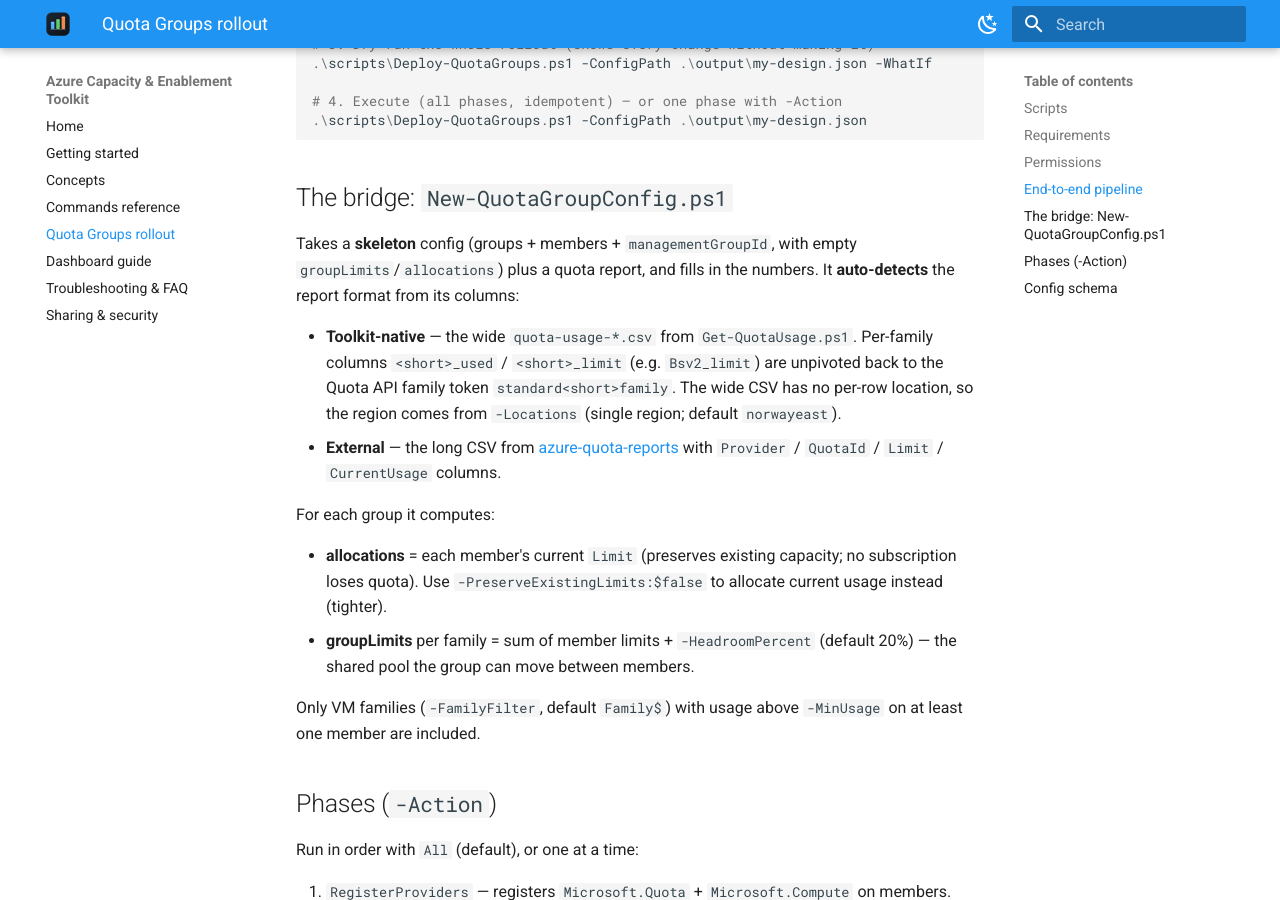
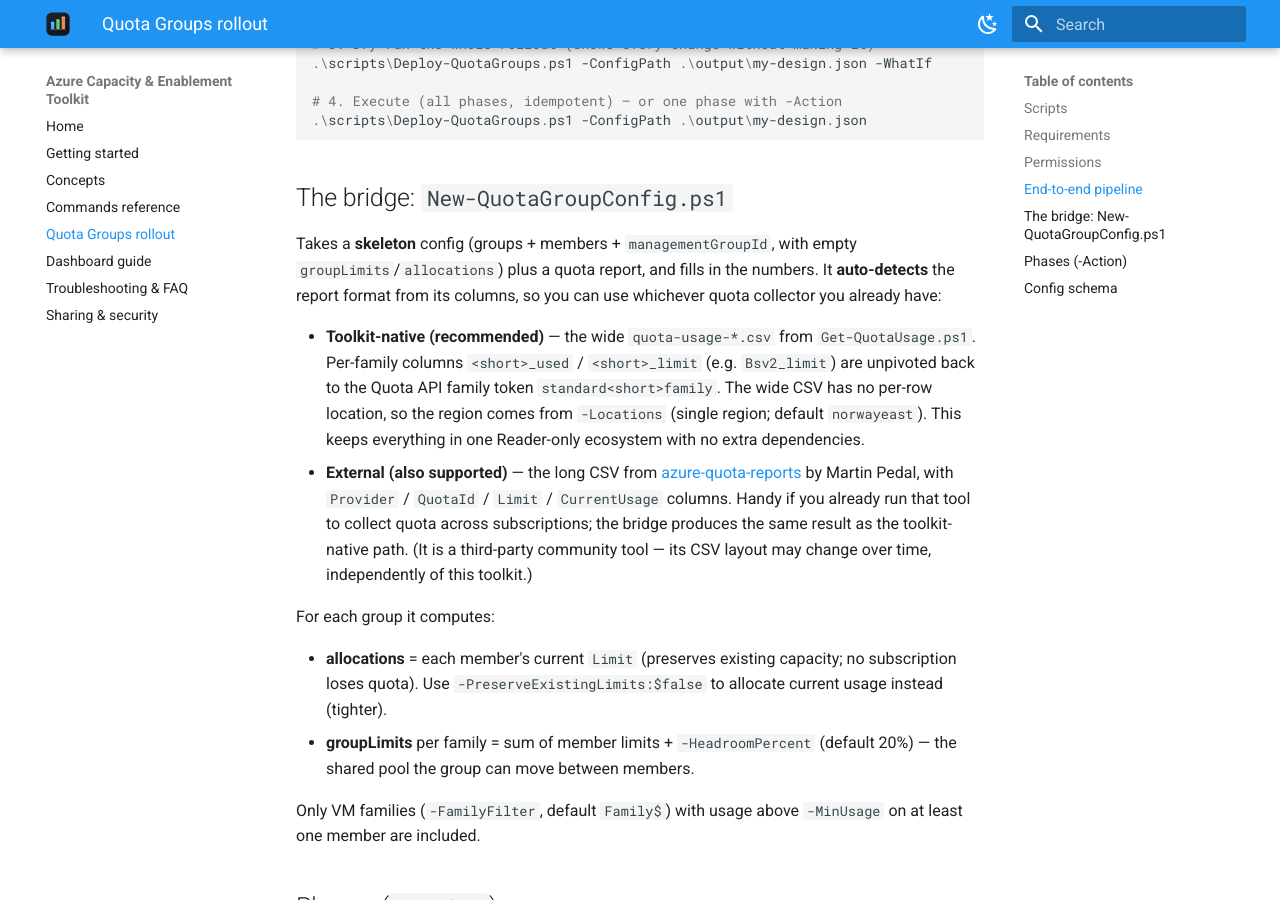
Before and after one commit to microsoft/capacity-toolkit, an MkDocs documentation site: the page built from docs/quota-groups.md, in a window 1280 px wide and 900 px high, scrolled down 1684 px. Built offline with MkDocs 1.6.1 and Material for MkDocs 9.7.7, drawn with Linux system fonts in a browser that asks for light colours.

Commit message:
docs(quota-groups): clarify toolkit-native vs azure-quota-reports inputs (#5)
Position Get-QuotaUsage.ps1 (toolkit-native) as the recommended bridge input and
credit Martin Pedal's azure-quota-reports as an also-supported external source,
with a note that it is a third-party tool whose format may change.

Co-authored-by: Copilot <223556219+Copilot@users.noreply.github.com>

```diff
--- a/docs/quota-groups.md
+++ b/docs/quota-groups.md
@@ -66,15 +66,20 @@ Billing access is only needed to request **new** quota beyond the pooled total.
 
 Takes a **skeleton** config (groups + members + `managementGroupId`, with empty
 `groupLimits`/`allocations`) plus a quota report, and fills in the numbers. It
-**auto-detects** the report format from its columns:
+**auto-detects** the report format from its columns, so you can use whichever quota
+collector you already have:
 
-- **Toolkit-native** — the wide `quota-usage-*.csv` from `Get-QuotaUsage.ps1`. Per-family
-  columns `<short>_used` / `<short>_limit` (e.g. `Bsv2_limit`) are unpivoted back to the
-  Quota API family token `standard<short>family`. The wide CSV has no per-row location, so
-  the region comes from `-Locations` (single region; default `norwayeast`).
-- **External** — the long CSV from
-  [azure-quota-reports](https://github.com/martinopedal/azure-quota-reports) with
-  `Provider` / `QuotaId` / `Limit` / `CurrentUsage` columns.
+- **Toolkit-native (recommended)** — the wide `quota-usage-*.csv` from `Get-QuotaUsage.ps1`.
+  Per-family columns `<short>_used` / `<short>_limit` (e.g. `Bsv2_limit`) are unpivoted back to
+  the Quota API family token `standard<short>family`. The wide CSV has no per-row location, so
+  the region comes from `-Locations` (single region; default `norwayeast`). This keeps everything
+  in one Reader-only ecosystem with no extra dependencies.
+- **External (also supported)** — the long CSV from
+  [azure-quota-reports](https://github.com/martinopedal/azure-quota-reports) by Martin Pedal, with
+  `Provider` / `QuotaId` / `Limit` / `CurrentUsage` columns. Handy if you already run that tool to
+  collect quota across subscriptions; the bridge produces the same result as the toolkit-native
+  path. (It is a third-party community tool — its CSV layout may change over time, independently of
+  this toolkit.)
 
 For each group it computes:
 
```
